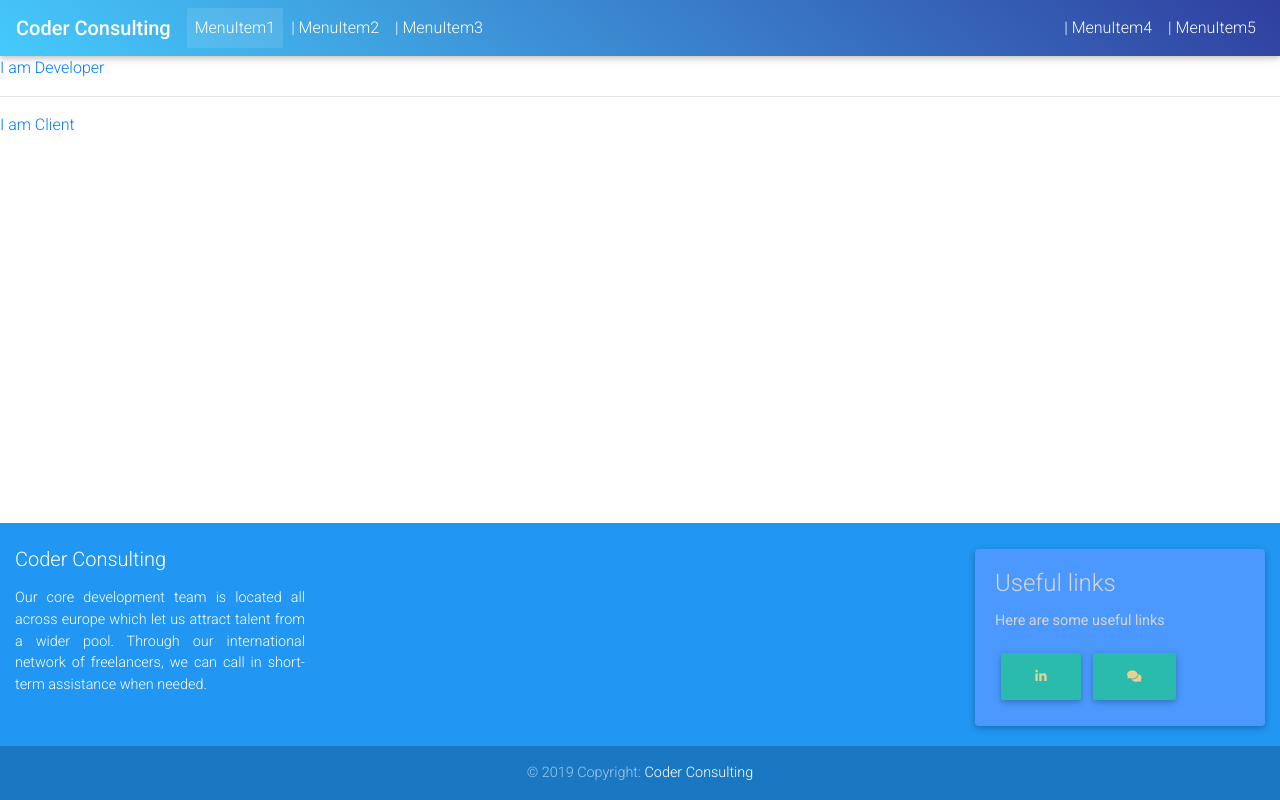
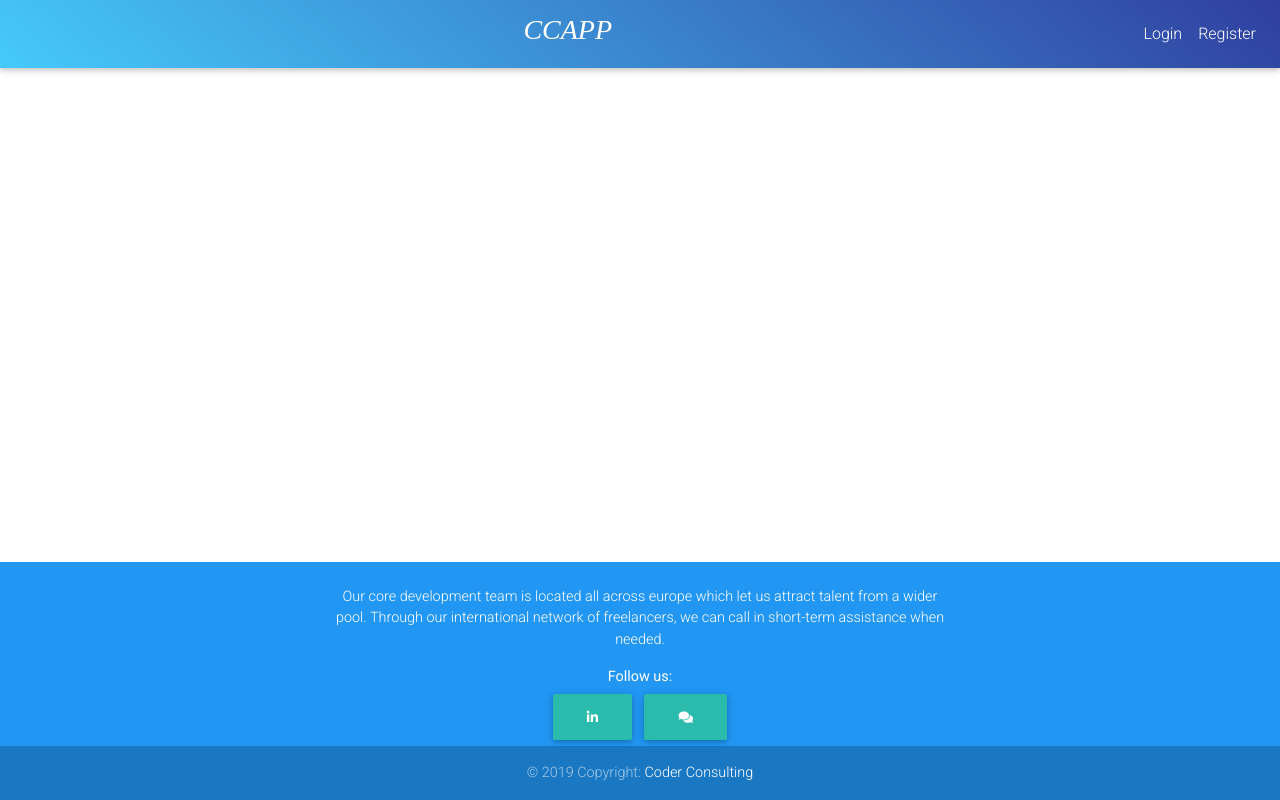
Before and after one commit to maximiliangarmatsch/rentdevelopers, a React (Create React App) app: page / in a window 1280 px wide. Built offline with nearby package versions, Linux system fonts and the light colour scheme.

Commit message:
Changed footer, header, landing page, still need to make header more responsive

```diff
--- a/src/components/Header/Header.js
+++ b/src/components/Header/Header.js
@@ -1,9 +1,9 @@
 import React, {Component} from 'react';
 import {
-	MDBNavbar, MDBNavbarBrand, MDBNavbarNav, MDBNavItem, MDBNavLink, MDBNavbarToggler, MDBCollapse, MDBFormInline,
-	MDBDropdown, MDBDropdownToggle, MDBDropdownMenu, MDBDropdownItem
+	MDBNavbar, MDBNavbarBrand, MDBNavbarNav, MDBNavItem, MDBNavLink, MDBNavbarToggler, MDBCollapse, MDBRow,MDBCol,
+	MDBFormInline, MDBDropdown, MDBDropdownToggle, MDBDropdownMenu, MDBDropdownItem, NavbarBrand
 } from "mdbreact";
-
+import "./header.css";
 class Header extends Component {
 	state = {
 		isOpen: false
@@ -17,35 +17,51 @@ class Header extends Component {
 	render() {
 		return (
 			<MDBNavbar color="blue-gradient" dark expand="md">
-				<MDBNavbarBrand>
-					<strong className="white-text">Coder Consulting</strong>
-				</MDBNavbarBrand>
+
 				<MDBNavbarToggler onClick={this.toggleCollapse} />
+						<MDBNavbarNav center  style={{flexDirection: "row"}}>{/*active*/}
+							<MDBNavbarBrand><h3 className="nav-heading">CCAPP</h3></MDBNavbarBrand>
+						</MDBNavbarNav>
 				<MDBCollapse id="navbarCollapse3" isOpen={this.state.isOpen} navbar>
-					<MDBNavbarNav left>
-						<MDBNavItem active>
-							<MDBNavLink to="{this.props.route1}">{this.props.text1} MenuItem1</MDBNavLink>
+					{/*	<MDBNavbarNav left>
+						<MDBNavItem >
+							<MDBNavLink to={this.props.route1}>{this.props.text1}</MDBNavLink>
 						</MDBNavItem>
 						<MDBNavItem>
-							<MDBNavLink to="{this.props.route2}">{this.props.text2}| MenuItem2</MDBNavLink>
+							<MDBNavLink to={this.props.route2}>{this.props.text2}</MDBNavLink>
 						</MDBNavItem>
 						<MDBNavItem>
-							<MDBNavLink to="{this.props.route3}">{this.props.text3}| MenuItem3</MDBNavLink>
+							<MDBNavLink to={this.props.route3}>{this.props.text3}</MDBNavLink>
 						</MDBNavItem>
 						<MDBNavItem>
 						</MDBNavItem>
-					</MDBNavbarNav>
-					<MDBNavbarNav right>
+					</MDBNavbarNav> */}
+					<MDBNavbarNav right >
 						<MDBNavItem>
-							<MDBNavLink to="{this.props.route4}">{this.props.text4}| MenuItem4</MDBNavLink>
+							<MDBNavLink to={this.props.route4}>{this.props.text4}</MDBNavLink>
 						</MDBNavItem>
 						<MDBNavItem>
-							<MDBNavLink to="{this.props.route5}">{this.props.text5}| MenuItem5</MDBNavLink>
+							<MDBNavLink to={this.props.route5}>{this.props.text5}</MDBNavLink>
 						</MDBNavItem>
 					</MDBNavbarNav>
 				</MDBCollapse>
+
 			</MDBNavbar>
 		);
 	}
 }
+
+Header.defaultProps = {
+  route1: "",
+  route2: "",
+	route3: "",
+	route4: "",
+	route5: "",
+	text1: null,
+	text2: null,
+	text3: null,
+	text4: null,
+	text5: null
+};
+
 export default Header;
--- a/src/components/Header/header.css
+++ b/src/components/Header/header.css
@@ -0,0 +1,4 @@
+.nav-heading{
+  font-family: "Times New Roman", Times, serif;
+  font-style: italic;
+}
--- a/src/components/LandingPage.js
+++ b/src/components/LandingPage.js
@@ -7,10 +7,12 @@ class LandingPage extends Component {
   render() {
     return (
       <div>
-				<Header />
-        <Link to='/developer/register'>I am Developer</Link>
-        <hr />
-        <Link to='/members'>I am Client</Link>
+				<Header
+					text4="Login"
+					route4="/developer/login"
+					text5="Register"
+				  route5="/developer/register"
+				/>
 				<Footer/>
       </div>
     )
--- a/src/components/footer/Footer.js
+++ b/src/components/footer/Footer.js
@@ -10,21 +10,14 @@ class Footer extends Component{
 			<MDBFooter color="blue" className="footer font-small pt-4 mt-4">
 				<MDBContainer fluid className="text-center text-md-left">
 					<MDBRow>
-						<MDBCol md="3" smd="3">
-							<h5 className="title">Coder Consulting</h5>
-							<p className=" par1 text-justify">
+						<MDBCol md="3" smd="3"/>
+						<MDBCol md="6" smd="6">
+							<div className="par1 text-center">
+								<p className="footer-text">
 								Our core development team is located all across europe which let us attract talent from a wider pool.
-								Through our international network of freelancers, we can call in short-term assistance when needed.
-							</p>
-						</MDBCol>
-						<MDBCol md="6" smd="6"/>
-						<MDBCol className="colCard" md="3" smd="3">
-							<MDBCard className="card-body" style={{ width: "100%", marginTop: "0.1rem", background: "#4b99ff	"}}>
-								<MDBCardTitle>Useful links</MDBCardTitle>
-								<MDBCardText>
-									Here are some useful links
-								</MDBCardText>
+									Through our international network of freelancers, we can call in short-term assistance when needed.</p>
 								<div className="flex-row">
+									<div className="footer-follow">Follow us:</div>
 									<MDBBtn size="10" social="li" href="https://www.linkedin.com/company/coder-consulting/">
 										<MDBIcon fab icon="linkedin-in" />
 									</MDBBtn>
@@ -32,8 +25,9 @@ class Footer extends Component{
 										<MDBIcon icon="comments" />
 									</MDBBtn>
 								</div>
-							</MDBCard>
+							</div>
 						</MDBCol>
+						<MDBCol className="colCard" md="3" smd="3"/>
 					</MDBRow>
 				</MDBContainer>
 				<div className="footer-copyright text-center py-3">
--- a/src/components/footer/footer.css
+++ b/src/components/footer/footer.css
@@ -3,20 +3,7 @@
   bottom: 0;
   width: 100%;
 }
+.footer-follow{
+  font-weight: bolder;
 
-.card-body {
-  background: #ccc;
-  color: #d6d4d4;
-  margin-right: 1em;
 }
-.par1 {
-  margin-top: 1rem;
-}
-.colCard{
-  padding-bottom: 1.3rem;
-}
-
-
-.card-body .flex-row a {
-  color: #e8d292;
-}
```
